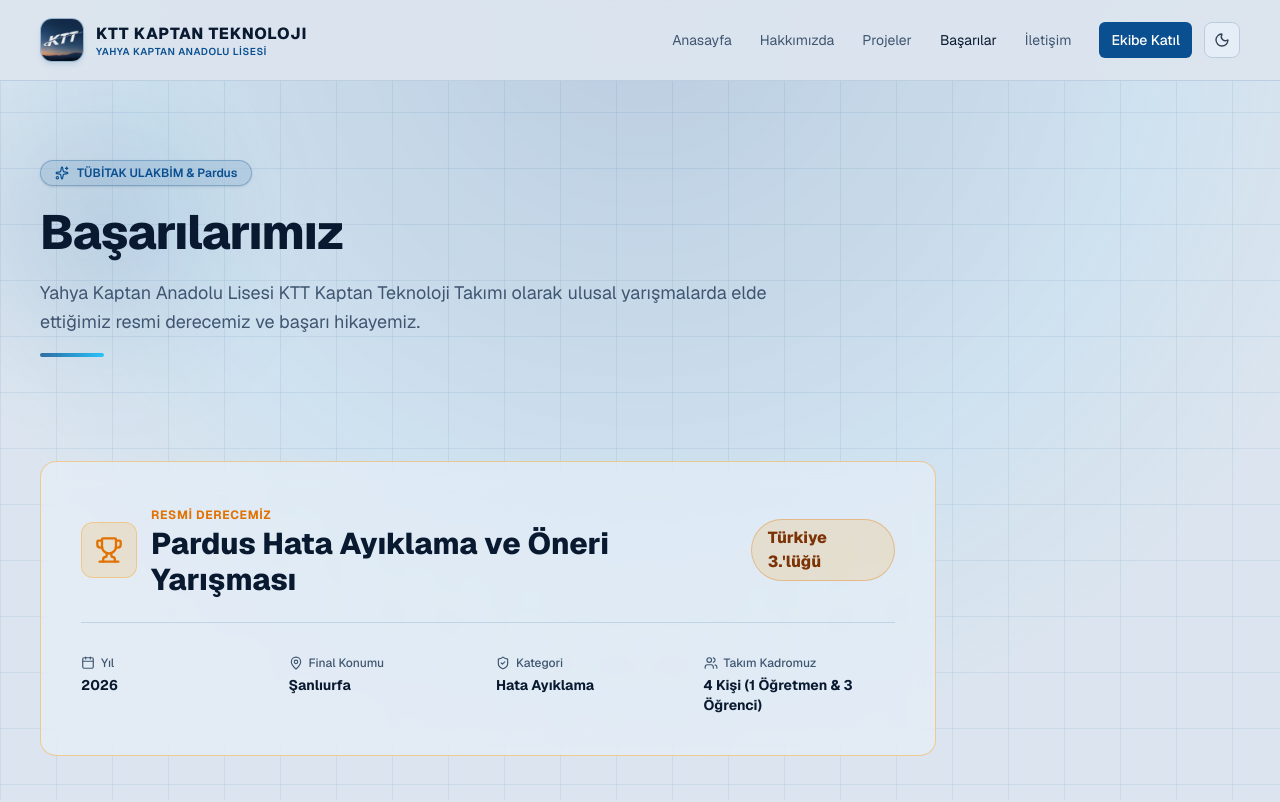
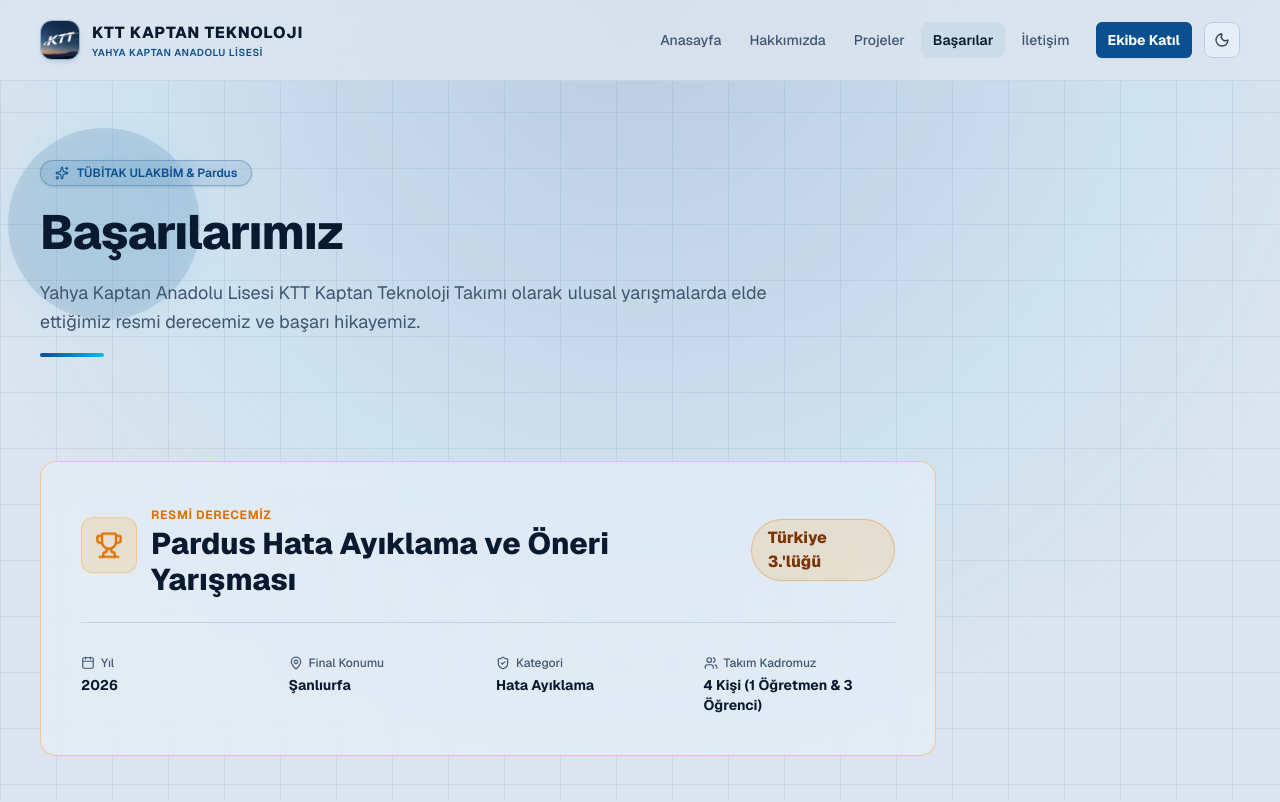
Before and after one commit to Kaptan-Teknoloji-Team/website, a Next.js app: page /achievements in a window 1280 px wide. Shown: the top 802 px of the page. Built offline with nearby package versions, Linux system fonts and the light colour scheme.

Commit message:
feat: add dynamic navbar shrinking on scroll and enhance UI animations and button feedback

```diff
--- a/app/about/page.tsx
+++ b/app/about/page.tsx
@@ -69,7 +69,7 @@
               {TEAM_MEMBERS.map((member) => (
                 <div
                   key={member.id}
-                  className="py-5 sm:py-6 flex flex-col sm:flex-row sm:items-start justify-between gap-4 transition-colors hover:bg-secondary/20 px-2 rounded-lg"
+                  className="py-5 sm:py-6 flex flex-col sm:flex-row sm:items-start justify-between gap-4 transition-all duration-200 hover:bg-secondary/30 px-3 rounded-xl hover:-translate-y-0.5"
                 >
                   <div className="space-y-2 max-w-xl">
                     <div className="flex flex-wrap items-center gap-2.5">
@@ -108,7 +108,7 @@
 
             <div className="divide-y divide-border border-y border-border">
               {DISCIPLINES.map((discipline) => (
-                <div key={discipline.id} className="py-5 space-y-2">
+                <div key={discipline.id} className="py-5 space-y-2 transition-colors duration-200 hover:bg-secondary/30 px-3 rounded-xl">
                   <h3 className="text-base font-bold text-foreground">
                     {discipline.name}
                   </h3>
@@ -133,7 +133,7 @@
 
         {/* Sidebar Info - Integrated Clean Panel (No floating AI card) */}
         <aside className="space-y-6">
-          <div className="rounded-2xl p-6 sm:p-7 border border-border bg-card/60 backdrop-blur-md space-y-6">
+          <div className="rounded-2xl p-6 sm:p-7 border border-border bg-card/60 backdrop-blur-md space-y-6 hover-lift">
             <h3 className="text-lg font-bold text-foreground">Takım Künyemiz</h3>
 
             <dl className="space-y-4 text-sm">
--- a/app/achievements/page.tsx
+++ b/app/achievements/page.tsx
@@ -24,10 +24,10 @@
       {/* Primary Achievement Dossier (Architectural Layout, NO generic AI card) */}
       <article className="max-w-4xl space-y-12">
         {/* Milestone Banner */}
-        <div className="rounded-2xl border border-amber-500/40 bg-card/60 backdrop-blur-md p-8 sm:p-10 space-y-6">
+        <div className="rounded-2xl border border-amber-500/40 bg-card/60 backdrop-blur-md p-8 sm:p-10 space-y-6 hover-lift animate-fade-in">
           <div className="flex flex-col sm:flex-row sm:items-center justify-between gap-4 border-b border-border/80 pb-6">
             <div className="flex items-center gap-3.5">
-              <div className="size-14 rounded-xl bg-amber-500/15 border border-amber-500/35 flex items-center justify-center text-amber-600 dark:text-amber-400 shrink-0">
+              <div className="size-14 rounded-xl bg-amber-500/15 border border-amber-500/35 flex items-center justify-center text-amber-600 dark:text-amber-400 shrink-0 animate-float">
                 <Trophy className="size-7" />
               </div>
               <div>
--- a/app/globals.css
+++ b/app/globals.css
@@ -199,3 +199,83 @@
     padding-inline: 2.5rem;
   }
 }
+
+/* Animation Keyframes and Motion Utilities */
+@keyframes fadeInUp {
+  from {
+    opacity: 0;
+    transform: translateY(16px);
+  }
+  to {
+    opacity: 1;
+    transform: translateY(0);
+  }
+}
+
+@keyframes floatGentle {
+  0%, 100% {
+    transform: translateY(0);
+  }
+  50% {
+    transform: translateY(-5px);
+  }
+}
+
+@keyframes pulseGlow {
+  0%, 100% {
+    opacity: 0.9;
+    filter: drop-shadow(0 0 10px rgba(56, 189, 248, 0.2));
+  }
+  50% {
+    opacity: 1;
+    filter: drop-shadow(0 0 18px rgba(56, 189, 248, 0.45));
+  }
+}
+
+.animate-fade-in {
+  animation: fadeInUp 0.6s cubic-bezier(0.16, 1, 0.3, 1) forwards;
+}
+
+.animate-fade-in-delay-1 {
+  animation: fadeInUp 0.6s cubic-bezier(0.16, 1, 0.3, 1) 0.12s forwards;
+  opacity: 0;
+}
+
+.animate-fade-in-delay-2 {
+  animation: fadeInUp 0.6s cubic-bezier(0.16, 1, 0.3, 1) 0.24s forwards;
+  opacity: 0;
+}
+
+.animate-fade-in-delay-3 {
+  animation: fadeInUp 0.6s cubic-bezier(0.16, 1, 0.3, 1) 0.36s forwards;
+  opacity: 0;
+}
+
+.animate-float {
+  animation: floatGentle 4s ease-in-out infinite;
+}
+
+.animate-glow {
+  animation: pulseGlow 3.5s ease-in-out infinite;
+}
+
+.hover-lift {
+  transition: transform 0.25s cubic-bezier(0.16, 1, 0.3, 1), box-shadow 0.25s ease, border-color 0.25s ease;
+}
+
+.hover-lift:hover {
+  transform: translateY(-2px);
+}
+
+@media (prefers-reduced-motion: reduce) {
+  .animate-fade-in,
+  .animate-fade-in-delay-1,
+  .animate-fade-in-delay-2,
+  .animate-fade-in-delay-3,
+  .animate-float,
+  .animate-glow {
+    animation: none !important;
+    opacity: 1 !important;
+    transform: none !important;
+  }
+}
--- a/components/NavMenu.tsx
+++ b/components/NavMenu.tsx
@@ -4,7 +4,8 @@
 import Link from "next/link";
 import { usePathname } from "next/navigation";
 import { Menu } from "lucide-react";
-import { JOIN_LINK, NAV_LINKS } from "@/data/team-data";
+import Image from "next/image";
+import { JOIN_LINK, NAV_LINKS, TEAM } from "@/data/team-data";
 import { cn } from "@/lib/utils";
 import { Button } from "@/components/ui/button";
 import {
@@ -42,17 +43,17 @@
             href={link.href}
             aria-current={active ? "page" : undefined}
             className={cn(
-              "rounded-md px-3 py-2 text-sm transition-colors focus-visible:outline-none focus-visible:ring-2 focus-visible:ring-ring",
+              "rounded-lg px-2.5 py-1.5 text-xs lg:text-sm lg:px-3 lg:py-2 transition-all focus-visible:outline-none focus-visible:ring-2 focus-visible:ring-ring font-medium",
               active
-                ? "text-foreground"
-                : "text-muted-foreground hover:text-foreground"
+                ? "bg-secondary text-foreground font-semibold"
+                : "text-muted-foreground hover:text-foreground hover:bg-secondary/50"
             )}
           >
             {link.label}
           </Link>
         );
       })}
-      <Button asChild size="sm" className="ml-3">
+      <Button asChild size="sm" className="ml-1.5 lg:ml-2.5 px-3 text-xs lg:text-sm font-bold shadow-xs">
         <Link
           href={JOIN_LINK.href}
           target={JOIN_LINK.href.startsWith("http") ? "_blank" : undefined}
@@ -83,15 +84,38 @@
       <div className="md:hidden">
         <Sheet open={open} onOpenChange={setOpen}>
           <SheetTrigger asChild>
-            <Button variant="ghost" size="icon" aria-label="Menüyü aç">
-              <Menu className="size-5" />
+            <Button
+              variant="ghost"
+              size="icon"
+              aria-label="Menüyü aç"
+              className="size-9 rounded-lg border border-border/80 bg-card/60"
+            >
+              <Menu className="size-4" />
             </Button>
           </SheetTrigger>
-          <SheetContent side="right" className="w-72" aria-describedby={undefined}>
-            <SheetHeader>
-              <SheetTitle>Menü</SheetTitle>
+          <SheetContent side="right" className="w-80 p-6 flex flex-col justify-between" aria-describedby={undefined}>
+            <div className="space-y-6">
+              <SheetHeader className="text-left border-b border-border pb-4">
+                <div className="flex items-center gap-3">
+                  <div className="relative h-10 w-10 rounded-xl overflow-hidden border border-primary/30 bg-muted shrink-0">
+                    <Image
+                      src={TEAM.logo}
+                      alt={TEAM.name}
+                      fill
+                      sizes="40px"
+                      className="object-cover"
+                    />
+                  </div>
+                  <div>
+                    <SheetTitle className="text-base font-extrabold text-foreground tracking-wide">
+                      {TEAM.shortName.toUpperCase()}
+                    </SheetTitle>
+                    <p className="text-xs text-primary font-medium">{TEAM.school}</p>
+                  </div>
+                </div>
               </SheetHeader>
-            <nav aria-label="Mobil menü" className="mt-6 flex flex-col gap-1">
+
+              <nav aria-label="Mobil menü" className="flex flex-col gap-1.5 pt-2">
                 {NAV_LINKS.map((link) => {
                   const active = isActivePath(currentPath, link.href);
                   return (
@@ -101,18 +125,22 @@
                       onClick={() => setOpen(false)}
                       aria-current={active ? "page" : undefined}
                       className={cn(
-                      "rounded-md px-3 py-2.5 text-base transition-colors focus-visible:outline-none focus-visible:ring-2 focus-visible:ring-ring",
+                        "rounded-lg px-3.5 py-2.5 text-base font-medium transition-colors flex items-center justify-between",
                         active
-                        ? "bg-accent text-foreground"
-                        : "text-muted-foreground hover:text-foreground"
+                          ? "bg-primary/10 text-primary font-bold border border-primary/20"
+                          : "text-muted-foreground hover:bg-secondary hover:text-foreground"
                       )}
                     >
-                    {link.label}
+                      <span>{link.label}</span>
+                      {active && <span className="h-1.5 w-1.5 rounded-full bg-primary" />}
                     </Link>
                   );
                 })}
               </nav>
-            <Button asChild className="mt-6 w-full">
+            </div>
+
+            <div className="pt-6 border-t border-border space-y-3">
+              <Button asChild size="lg" className="w-full font-bold shadow-md shadow-primary/20">
                 <Link
                   href={JOIN_LINK.href}
                   onClick={() => setOpen(false)}
@@ -122,6 +150,10 @@
                   {JOIN_LINK.label}
                 </Link>
               </Button>
+              <p className="text-[11px] text-center text-muted-foreground">
+                Yahya Kaptan Anadolu Lisesi • KTT
+              </p>
+            </div>
           </SheetContent>
         </Sheet>
       </div>
--- a/components/Navbar.tsx
+++ b/components/Navbar.tsx
@@ -1,41 +1,80 @@
-import { Suspense } from "react";
+"use client";
+
+import { useEffect, useState, Suspense } from "react";
 import Image from "next/image";
 import Link from "next/link";
 import { TEAM } from "@/data/team-data";
 import { NavMenu, NavMenuFallback } from "@/components/NavMenu";
 import { ThemeToggle } from "@/components/ThemeToggle";
+import { cn } from "@/lib/utils";
 
 export function Navbar() {
+  const [isScrolled, setIsScrolled] = useState(false);
+
+  useEffect(() => {
+    const handleScroll = () => {
+      setIsScrolled(window.scrollY > 20);
+    };
+
+    handleScroll();
+    window.addEventListener("scroll", handleScroll, { passive: true });
+    return () => window.removeEventListener("scroll", handleScroll);
+  }, []);
+
   return (
-    <header className="fixed top-0 left-0 right-0 z-50 glass-nav transition-all">
-      <div className="page-container flex h-16 sm:h-20 items-center justify-between">
-        {/* Brand Logo with Profile Picture */}
+    <header
+      className={cn(
+        "fixed left-0 right-0 z-50 transition-all duration-300 ease-out",
+        isScrolled
+          ? "top-2.5 sm:top-4 mx-auto w-[94%] max-w-5xl rounded-2xl border border-border/80 bg-card/90 dark:bg-card/85 backdrop-blur-xl shadow-xl shadow-black/10 dark:shadow-black/50"
+          : "top-0 mx-auto w-full border-b border-border/60 bg-background/80 dark:bg-background/80 backdrop-blur-md"
+      )}
+    >
+      <div
+        className={cn(
+          "flex items-center justify-between transition-all duration-300",
+          isScrolled
+            ? "h-14 sm:h-16 px-3.5 sm:px-6"
+            : "h-16 sm:h-20 page-container"
+        )}
+      >
+        {/* Brand Logo & Name */}
         <Link
           href="/"
-          className="flex items-center gap-3 rounded-lg group focus-visible:outline-none focus-visible:ring-2 focus-visible:ring-primary"
+          className="flex items-center gap-2.5 sm:gap-3 rounded-lg group focus-visible:outline-none focus-visible:ring-2 focus-visible:ring-primary shrink-0"
         >
-          <div className="relative h-10 w-10 sm:h-11 sm:w-11 rounded-xl overflow-hidden border border-primary/30 shadow-md shadow-primary/10 group-hover:scale-105 transition-transform bg-muted">
+          <div
+            className={cn(
+              "relative rounded-xl overflow-hidden border border-primary/30 shadow-md shadow-primary/10 group-hover:scale-105 transition-all bg-muted shrink-0",
+              isScrolled ? "size-8 sm:size-9" : "size-9 sm:size-10"
+            )}
+          >
             <Image
               src={TEAM.logo}
               alt={TEAM.name}
               fill
-              sizes="48px"
+              sizes="40px"
               className="object-cover"
               priority
             />
           </div>
-          <div className="flex flex-col">
-            <span className="text-sm sm:text-base font-extrabold tracking-wider text-foreground group-hover:text-primary transition-colors">
+          <div className="flex flex-col min-w-0">
+            <span
+              className={cn(
+                "font-extrabold tracking-wider text-foreground group-hover:text-primary transition-colors truncate",
+                isScrolled ? "text-xs sm:text-sm" : "text-sm sm:text-base"
+              )}
+            >
               {TEAM.shortName.toUpperCase()}
             </span>
-            <span className="text-[10px] tracking-wider text-primary uppercase -mt-0.5 font-semibold">
+            <span className="text-[10px] tracking-wider text-primary uppercase font-semibold truncate hidden sm:block">
               {TEAM.school}
             </span>
           </div>
         </Link>
 
         {/* Dynamic Nav Menu and Theme Toggle */}
-        <div className="flex items-center gap-3">
+        <div className="flex items-center gap-2 sm:gap-3">
           <Suspense fallback={<NavMenuFallback />}>
             <NavMenu />
           </Suspense>
--- a/components/PageHeader.tsx
+++ b/components/PageHeader.tsx
@@ -14,27 +14,27 @@
   return (
     <header className="relative max-w-3xl space-y-4 pb-8 sm:pb-12">
       {/* Subtle atmospheric aura behind page header */}
-      <div className="pointer-events-none absolute -top-8 -left-8 -z-10 h-48 w-48 rounded-full bg-primary/15 blur-3xl" />
+      <div className="pointer-events-none absolute -top-8 -left-8 -z-10 h-48 w-48 rounded-full bg-primary/15 blur-3xl animate-glow" />
       {badge ? (
-        <div className="inline-flex items-center gap-2 rounded-full border border-primary/30 bg-primary/10 px-3.5 py-1 text-xs font-semibold text-primary backdrop-blur-md shadow-sm">
-          <Sparkles className="size-3.5" />
+        <div className="inline-flex items-center gap-2 rounded-full border border-primary/30 bg-primary/10 px-3.5 py-1 text-xs font-semibold text-primary backdrop-blur-md shadow-sm animate-fade-in">
+          <Sparkles className="size-3.5 text-primary animate-pulse" />
           <span>{badge}</span>
         </div>
       ) : (
-        <div className="inline-flex items-center gap-2 rounded-full border border-border bg-card/80 px-3 py-1 text-xs font-medium text-muted-foreground backdrop-blur-md shadow-sm">
+        <div className="inline-flex items-center gap-2 rounded-full border border-border bg-card/80 px-3 py-1 text-xs font-medium text-muted-foreground backdrop-blur-md shadow-sm animate-fade-in">
           <span className="h-1.5 w-1.5 rounded-full bg-primary" />
           <span>KTT • Yahya Kaptan Anadolu Lisesi</span>
         </div>
       )}
-      <h1 className="text-3xl font-extrabold tracking-tight text-foreground sm:text-4xl lg:text-5xl leading-tight">
+      <h1 className="text-3xl font-extrabold tracking-tight text-foreground sm:text-4xl lg:text-5xl leading-tight animate-fade-in-delay-1">
         {title}
       </h1>
       {description && (
-        <p className="text-base sm:text-lg leading-relaxed text-muted-foreground">
+        <p className="text-base sm:text-lg leading-relaxed text-muted-foreground animate-fade-in-delay-2">
           {description}
         </p>
       )}
-      <div className="h-1 w-16 rounded-full bg-gradient-to-r from-primary to-sky-400 opacity-80" />
+      <div className="h-1 w-16 rounded-full bg-gradient-to-r from-primary to-sky-400 opacity-80 animate-fade-in-delay-3" />
     </header>
   );
 }
@@ -56,10 +56,10 @@
       href={href}
       target={target ?? (isExternal ? "_blank" : undefined)}
       rel={rel ?? (isExternal ? "noopener noreferrer" : undefined)}
-      className="inline-flex items-center gap-1.5 rounded-sm text-sm font-medium text-primary underline-offset-4 hover:underline focus-visible:outline-none focus-visible:ring-2 focus-visible:ring-ring"
+      className="group inline-flex items-center gap-1.5 rounded-sm text-sm font-medium text-primary underline-offset-4 hover:underline focus-visible:outline-none focus-visible:ring-2 focus-visible:ring-ring transition-colors"
     >
-      {children}
-      <ArrowRight className="size-4" aria-hidden="true" />
+      <span>{children}</span>
+      <ArrowRight className="size-4 transition-transform duration-200 group-hover:translate-x-1" aria-hidden="true" />
     </Link>
   );
 }
--- a/components/ui/button.tsx
+++ b/components/ui/button.tsx
@@ -4,7 +4,7 @@
 import { cn } from "@/lib/utils";
 
 const buttonVariants = cva(
-  "inline-flex items-center justify-center gap-2 whitespace-nowrap rounded-md text-sm font-medium transition-colors focus-visible:outline-none focus-visible:ring-2 focus-visible:ring-ring focus-visible:ring-offset-2 focus-visible:ring-offset-background disabled:pointer-events-none disabled:opacity-50 [&_svg]:pointer-events-none [&_svg]:size-4 [&_svg]:shrink-0 cursor-pointer",
+  "inline-flex items-center justify-center gap-2 whitespace-nowrap rounded-md text-sm font-medium transition-all duration-200 active:scale-[0.98] focus-visible:outline-none focus-visible:ring-2 focus-visible:ring-ring focus-visible:ring-offset-2 focus-visible:ring-offset-background disabled:pointer-events-none disabled:opacity-50 [&_svg]:pointer-events-none [&_svg]:size-4 [&_svg]:shrink-0 cursor-pointer",
   {
     variants: {
       variant: {
```
Also changed, not shown: app/page.tsx (+11 -11 lines). Lines whose indentation alone changed are shown as unchanged.
